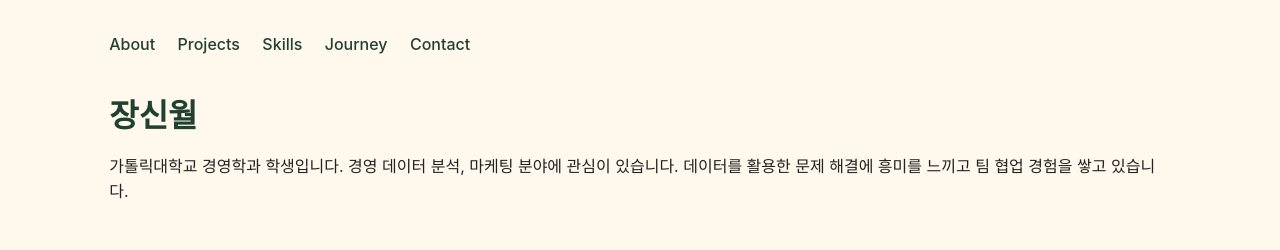
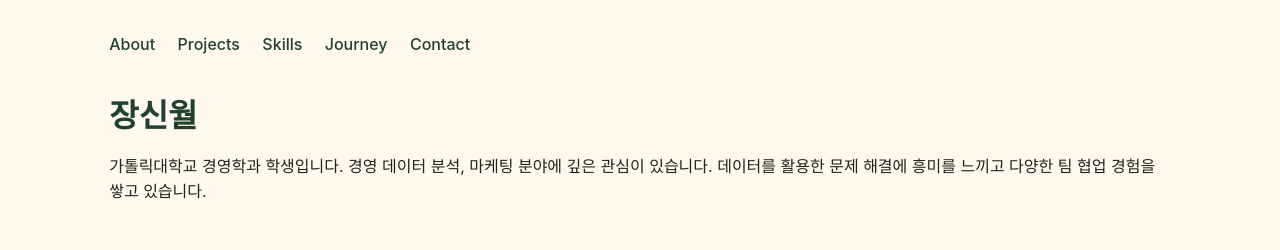
Before and after one commit to zhangxinyue039-tech/zhangxinyue039-tech.github.io, a plain HTML site: page index.html in a window 1280 px wide. Shown: the top 250 px of the page. Drawn offline with Linux system fonts and the light colour scheme.

Commit message:
Update index.html

```diff
--- a/index.html
+++ b/index.html
@@ -107,7 +107,7 @@ footer{
 
 <header id="about">
   <h1>장신월</h1>
-  <p>가톨릭대학교 경영학과 학생입니다. 경영 데이터 분석, 마케팅 분야에 관심이 있습니다. 데이터를 활용한 문제 해결에 흥미를 느끼고 팀 협업 경험을 쌓고 있습니다.</p >
+  <p>가톨릭대학교 경영학과 학생입니다. 경영 데이터 분석, 마케팅 분야에 깊은 관심이 있습니다. 데이터를 활용한 문제 해결에 흥미를 느끼고 다양한 팀 협업 경험을 쌓고 있습니다.</p >
 </header>
 
 <section id="projects">
```
